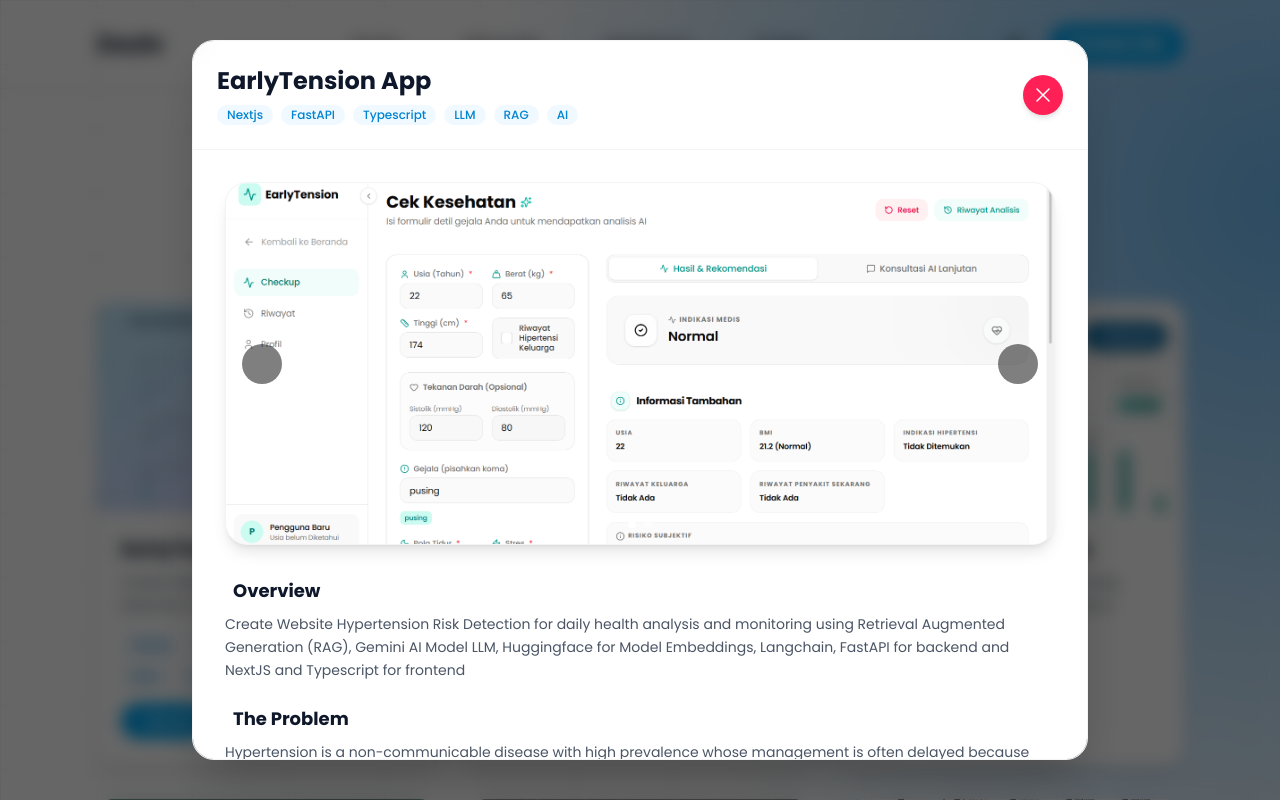
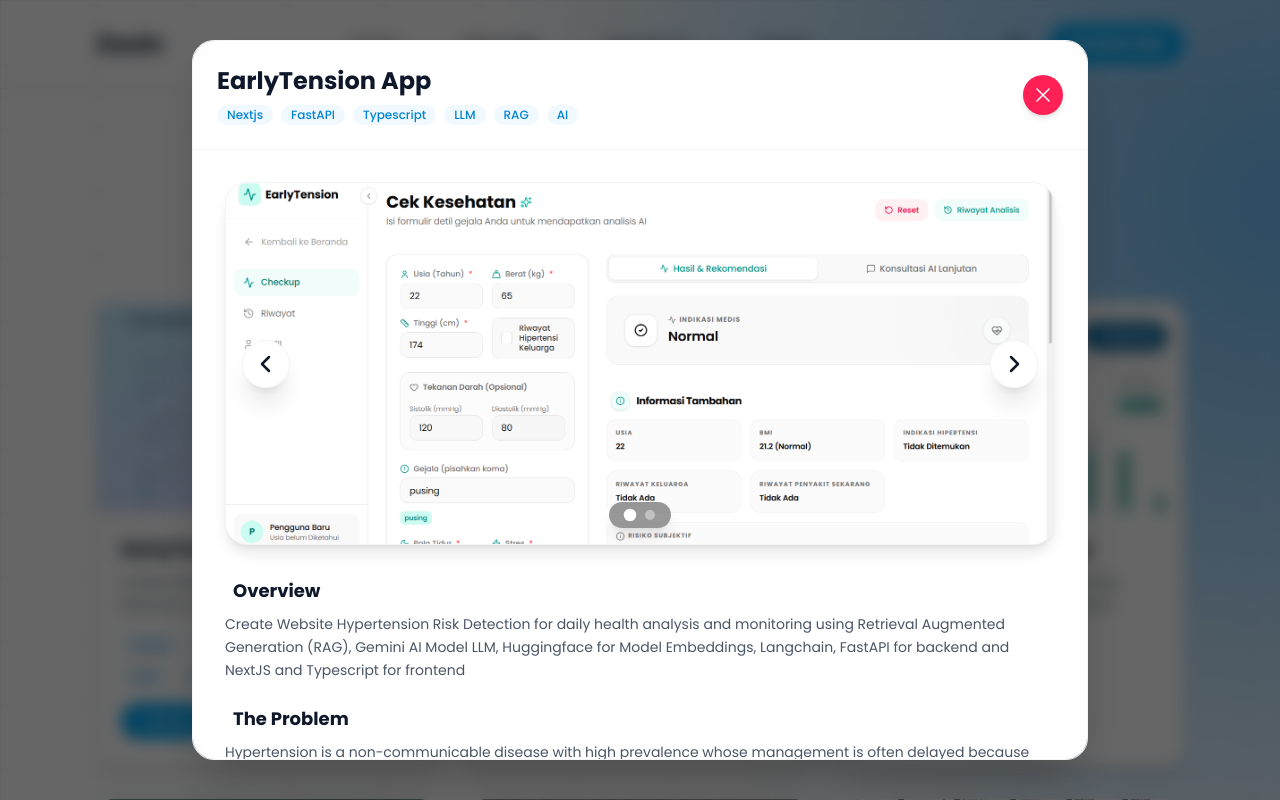
Before and after one commit to atzulf/next-portfolio, a Next.js app: page /project in a window 1280 px wide. Both pictures are taken after a click on the element 266 px from the left and 533 px from the top of the page. Shown: the top 800 px of the page. Built offline with nearby package versions, Linux system fonts and the light colour scheme.

Commit message:
feat: add Project component with category filtering and interactive image carousels

```diff
--- a/app/project/Project.tsx
+++ b/app/project/Project.tsx
@@ -83,15 +83,19 @@
           />
         </motion.div>
       </AnimatePresence>
-      <button onClick={prev} className="absolute left-4 top-1/2 -translate-y-1/2 w-10 h-10 bg-black/50 hover:bg-black/80 text-white rounded-full flex items-center justify-center transition-colors z-10">
-        <i className="ri-arrow-left-s-line text-2xl"></i>
+      <button onClick={prev} className="absolute left-4 top-1/2 -translate-y-1/2 w-12 h-12 bg-white/95 dark:bg-slate-800/95 text-slate-900 dark:text-white hover:bg-sky-500 hover:text-white dark:hover:bg-sky-500 rounded-full flex items-center justify-center transition-all z-10 shadow-xl border border-gray-100 dark:border-slate-600 backdrop-blur-sm group">
+        <svg xmlns="http://www.w3.org/2000/svg" className="w-6 h-6 group-hover:-translate-x-0.5 transition-transform" fill="none" viewBox="0 0 24 24" stroke="currentColor" strokeWidth={2.5}>
+          <path strokeLinecap="round" strokeLinejoin="round" d="M15 19l-7-7 7-7" />
+        </svg>
       </button>
-      <button onClick={next} className="absolute right-4 top-1/2 -translate-y-1/2 w-10 h-10 bg-black/50 hover:bg-black/80 text-white rounded-full flex items-center justify-center transition-colors z-10">
-        <i className="ri-arrow-right-s-line text-2xl"></i>
+      <button onClick={next} className="absolute right-4 top-1/2 -translate-y-1/2 w-12 h-12 bg-white/95 dark:bg-slate-800/95 text-slate-900 dark:text-white hover:bg-sky-500 hover:text-white dark:hover:bg-sky-500 rounded-full flex items-center justify-center transition-all z-10 shadow-xl border border-gray-100 dark:border-slate-600 backdrop-blur-sm group">
+        <svg xmlns="http://www.w3.org/2000/svg" className="w-6 h-6 group-hover:translate-x-0.5 transition-transform" fill="none" viewBox="0 0 24 24" stroke="currentColor" strokeWidth={2.5}>
+          <path strokeLinecap="round" strokeLinejoin="round" d="M9 5l7 7-7 7" />
+        </svg>
       </button>
-      <div className="absolute bottom-4 left-1/2 -translate-x-1/2 flex gap-2 z-10">
+      <div className="absolute bottom-4 left-1/2 -translate-x-1/2 flex gap-2.5 z-10 px-4 py-2 bg-black/40 backdrop-blur-md rounded-full shadow-lg">
         {images.map((_, i) => (
-          <div key={i} className={`w-2 h-2 rounded-full transition-colors ${i === index ? 'bg-white' : 'bg-white/50'}`} />
+          <div key={i} className={`w-2.5 h-2.5 rounded-full transition-all duration-300 ${i === index ? 'bg-white scale-125' : 'bg-white/40 hover:bg-white/70'}`} />
         ))}
       </div>
     </>
```
